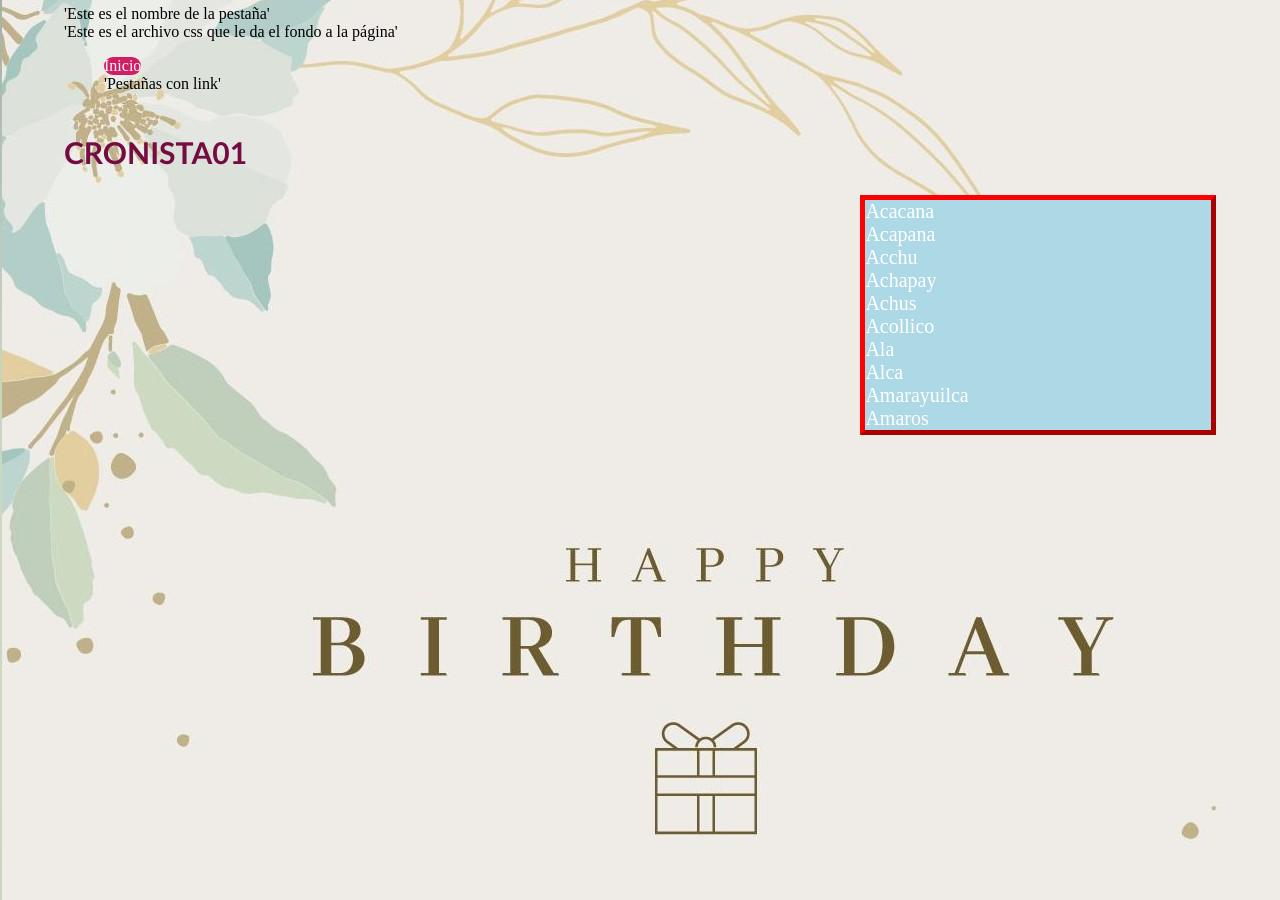
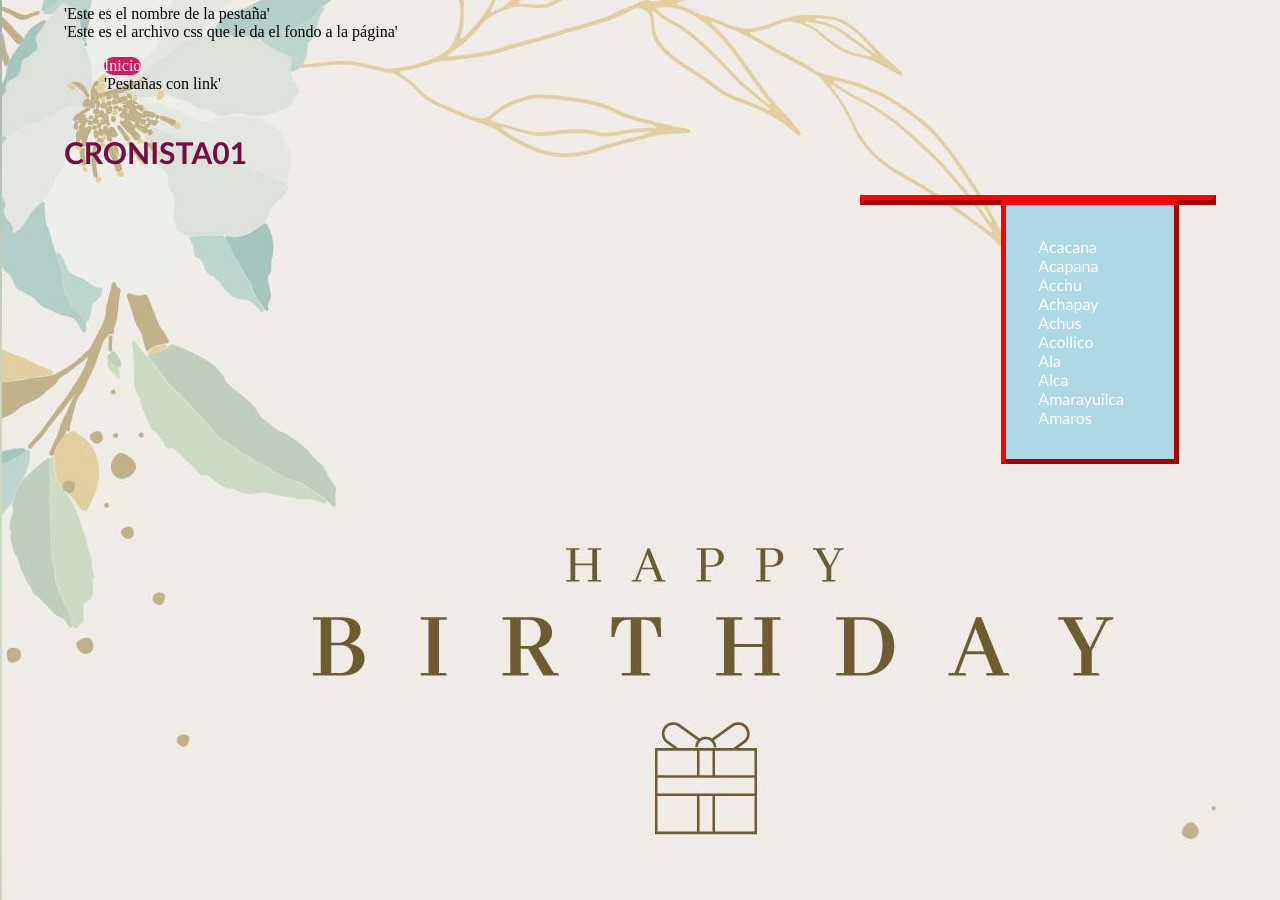
Before and after one commit to glosascroniquenses/Pruebas, a Jekyll site: the page built from _autores/cronista01.html, in a window 1280 px wide. Built offline with Jekyll 4.4.1, drawn with Linux system fonts in a browser that asks for light colours.

Commit message:
Update mainCopia.css

```diff
--- a/css/mainCopia.css
+++ b/css/mainCopia.css
@@ -107,7 +107,7 @@ p {
     border: 1px solid black;
 }
 
-#autores {
+#autores2 {
   right: 0;
   width: 30%;
   position: absolute;
```
